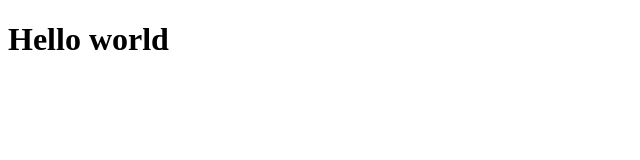
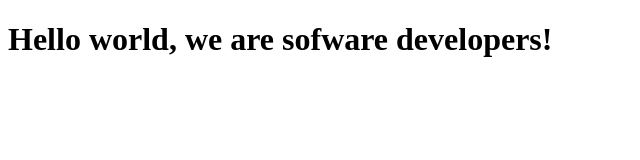
Before and after one commit to nilsegovia/imported123, a plain HTML site: page index.html in a window 1280 px wide. Shown: the whole page, without its empty margins (0-640 px from the left). Drawn offline with Linux system fonts and the light colour scheme.

Commit message:
new changes

```diff
--- a/index.html
+++ b/index.html
@@ -21,7 +21,7 @@
     - The freeCodeCamp Team
 
     -->
-    <h1>Hello world</h1>
+    <h1>Hello world, we are sofware developers!</h1>
     <script src="js/index.js"></script>
   </body>
 </html>
```
